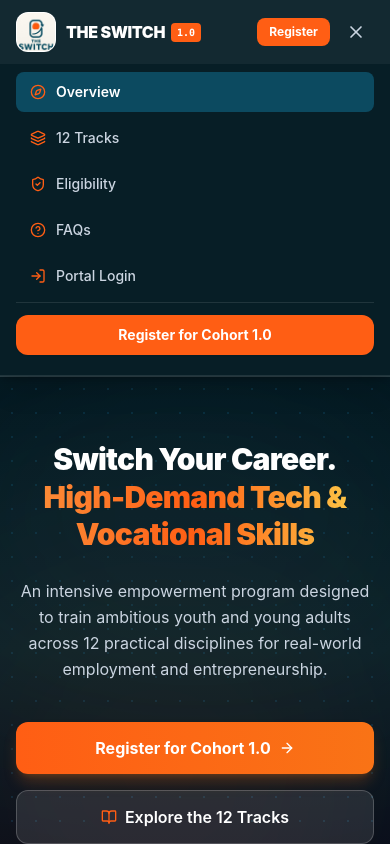
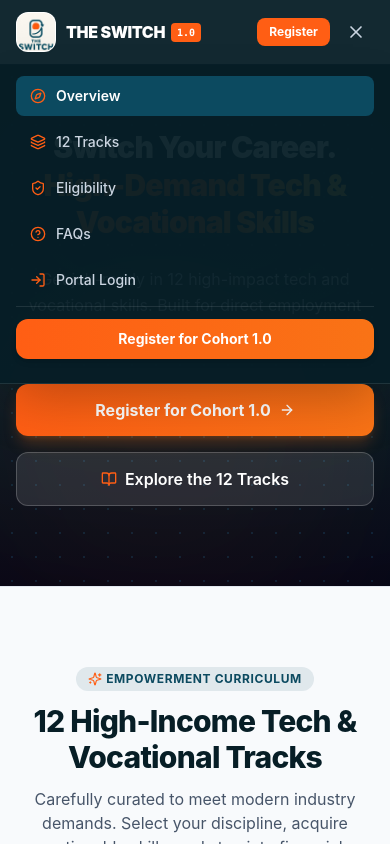
Before and after one commit to OduzzPreneur/Switch-1.0, a Next.js app: page / in a window 390 px wide. Both pictures are taken after a click on the button 356 px from the left and 32 px from the top of the page. Shown: the top 844 px of the page. Built offline with nearby package versions, Linux system fonts and the light colour scheme.

Commit message:
feat(mobile): floating navigation overlay with click-outside dismissal and punchy hero value proposition

```diff
--- a/src/components/home/HeroSection.tsx
+++ b/src/components/home/HeroSection.tsx
@@ -23,8 +23,8 @@
             </span>
           </h1>
 
-          <p className="text-slate-300 text-base sm:text-lg lg:text-xl max-w-3xl mx-auto font-normal leading-relaxed">
-            An intensive empowerment program designed to train ambitious youth and young adults across 12 practical disciplines for real-world employment and entrepreneurship.
+          <p className="text-slate-300 text-base sm:text-lg lg:text-xl max-w-2xl mx-auto font-normal leading-relaxed">
+            Get job-ready in 12 high-impact tech and vocational skills. Built for direct employment and entrepreneurship.
           </p>
 
           {/* Action CTAs */}
--- a/src/components/layout/Navbar.tsx
+++ b/src/components/layout/Navbar.tsx
@@ -1,6 +1,6 @@
 'use client';
 
-import React, { useState } from 'react';
+import React, { useState, useEffect } from 'react';
 import Link from 'next/link';
 import Image from 'next/image';
 import { usePathname } from 'next/navigation';
@@ -17,6 +17,20 @@
 export default function Navbar() {
   const [mobileMenuOpen, setMobileMenuOpen] = useState(false);
   const pathname = usePathname();
+
+  // Automatically close mobile menu on route changes
+  useEffect(() => {
+    setMobileMenuOpen(false);
+  }, [pathname]);
+
+  // Close mobile menu on Escape key press
+  useEffect(() => {
+    const handleKeyDown = (e: KeyboardEvent) => {
+      if (e.key === 'Escape') setMobileMenuOpen(false);
+    };
+    window.addEventListener('keydown', handleKeyDown);
+    return () => window.removeEventListener('keydown', handleKeyDown);
+  }, []);
 
   return (
     <nav className="bg-switch-dark text-white border-b border-white/10 sticky top-0 z-50 shadow-md backdrop-blur-md bg-switch-dark/95">
@@ -127,9 +141,18 @@
         </div>
       </div>
 
-      {/* Mobile Drawer */}
+      {/* Mobile Floating Overlay Menu & Transparent Backdrop */}
       {mobileMenuOpen && (
-        <div className="md:hidden bg-switch-dark border-b border-white/10 px-4 pt-2 pb-5 space-y-1.5 shadow-xl">
+        <>
+          {/* Transparent Backdrop Scrim: clicking the side / outside dismisses the menu */}
+          <div
+            onClick={() => setMobileMenuOpen(false)}
+            className="fixed inset-0 top-16 sm:top-[72px] bg-slate-950/60 backdrop-blur-sm z-40 md:hidden animate-in fade-in duration-200"
+            aria-hidden="true"
+          />
+
+          {/* Floating Glassmorphic Menu: sits on top of hero section without pushing it down */}
+          <div className="absolute top-full left-0 right-0 md:hidden bg-switch-dark/95 backdrop-blur-xl border-b border-white/10 px-4 pt-3 pb-6 space-y-1.5 shadow-2xl z-50 animate-in slide-in-from-top-2 duration-200">
             {navItems.map((item) => {
               const Icon = item.icon;
               const isActive = pathname === item.href;
@@ -153,12 +176,13 @@
               <Link
                 href="/register"
                 onClick={() => setMobileMenuOpen(false)}
-              className="w-full text-center block bg-switch-orange hover:bg-switch-orange-600 text-white font-bold py-2.5 rounded-xl text-sm transition-colors shadow-sm"
+                className="w-full text-center block bg-gradient-to-r from-switch-orange to-orange-500 hover:from-switch-orange-600 hover:to-orange-600 text-white font-bold py-2.5 rounded-xl text-sm transition-all shadow-md"
               >
                 Register for Cohort 1.0
               </Link>
             </div>
           </div>
+        </>
       )}
     </nav>
   );
```
Lines whose indentation alone changed are shown as unchanged.
